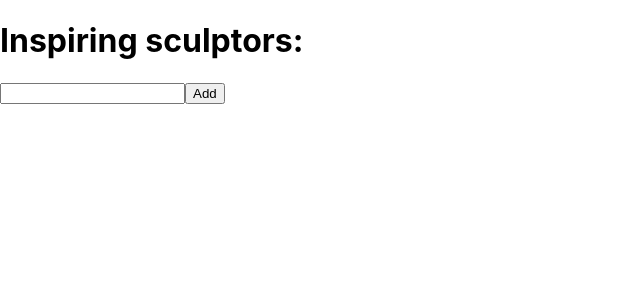
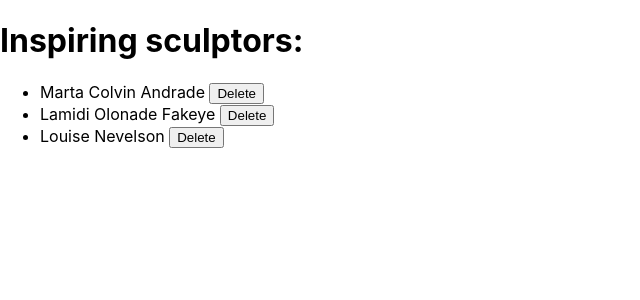
Before and after one commit to sayidahumaira/ReactDasar, a React (Create React App) app: page / in a window 1280 px wide. Shown: the top 300 px of the page, without its empty margins (0-640 px from the left). Built offline with nearby package versions, Linux system fonts and the light colour scheme.

Commit message:
removing array

```diff
--- a/src/App.js
+++ b/src/App.js
@@ -1,28 +1,33 @@
 import { useState } from 'react';
 
-let nextId = 0;
+let initialArtists = [
+  { id: 0, name: 'Marta Colvin Andrade' },
+  { id: 1, name: 'Lamidi Olonade Fakeye'},
+  { id: 2, name: 'Louise Nevelson'},
+];
 
 export default function App() {
-  const [name, setName] = useState('');
-  const [artists, setArtists] = useState([]);
+  const [artists, setArtists] = useState(
+    initialArtists
+  );
 
   return (
     <>
       <h1>Inspiring sculptors:</h1>
-      <input
-        value={name}
-        onChange={e => setName(e.target.value)}
-      />
-      <button onClick={() => {
-        setName('');
-        setArtists([
-          ...artists,
-          { id: nextId++, name: name }
-        ]);
-      }}>Add</button>
       <ul>
         {artists.map(artist => (
-          <li key={artist.id}>{artist.name}</li>
+          <li key={artist.id}>
+            {artist.name}{' '}
+            <button onClick={() => {
+              setArtists(
+                artists.filter(a =>
+                  a.id !== artist.id
+                )
+              );
+            }}>
+              Delete
+            </button>
+          </li>
         ))}
       </ul>
     </>
```
